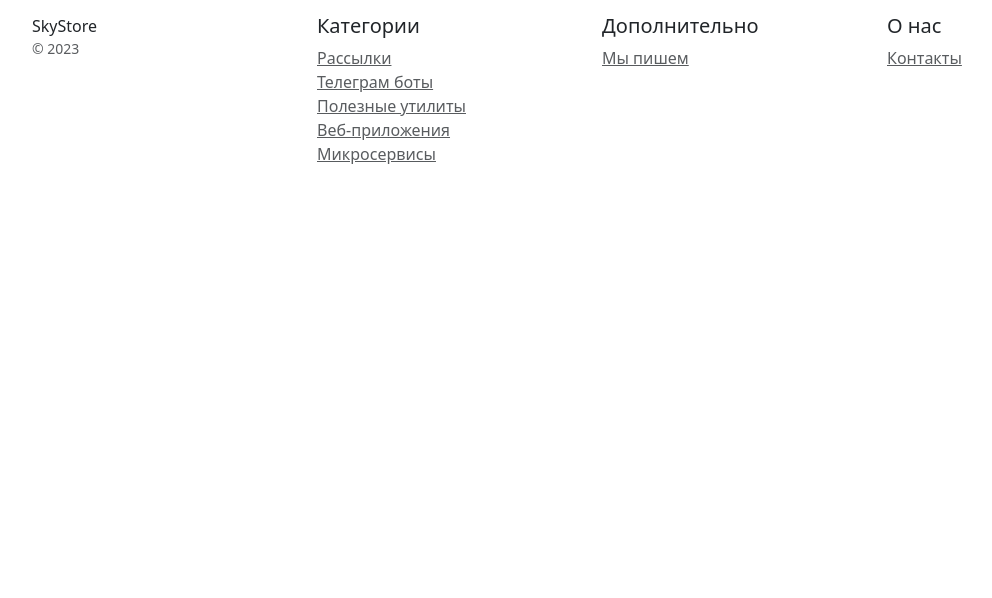
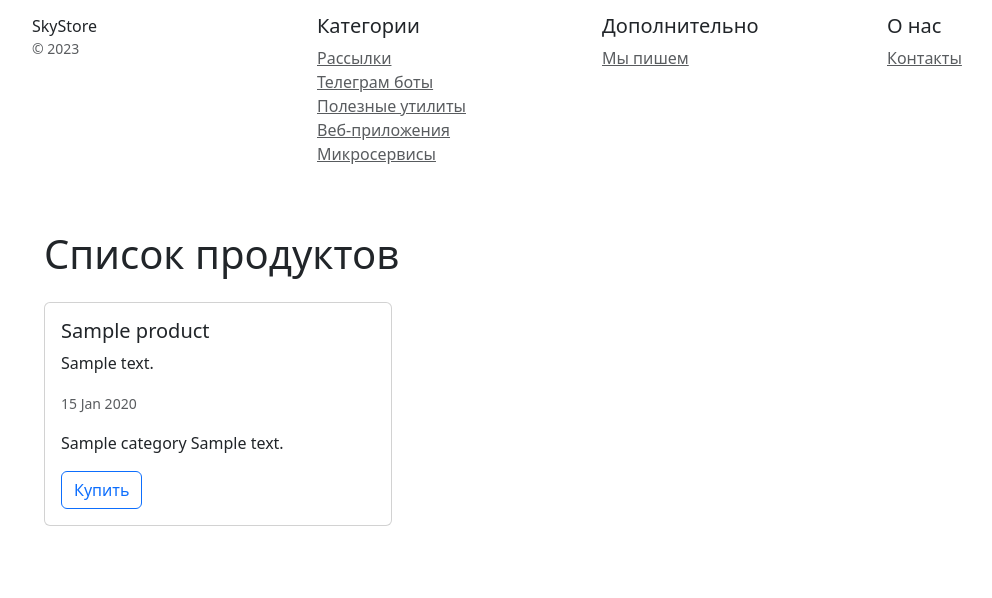
Before and after one commit to Polyaaaaaa/gjango_homework_1, a Django app: template catalog/templates/home.html in a window 1280 px wide. Shown: the part 780-1378 px from the top of the page, without its empty margins (50-1042 px from the left). Before the commit the page ends 944 px from the top, so only its background shows below. Run offline with Django 5.2, Linux system fonts and the light colour scheme; the template is opened without the code that fills it: values that come from a table or form of the project are taken from there, others are empty; tables that the repository leaves empty hold one stand-in row (values such as "Sample post"); some libraries are stand-ins or nearby versions.

Commit message:
final commit

```diff
--- a/catalog/models.py
+++ b/catalog/models.py
@@ -11,6 +11,7 @@ class Category(models.Model):
         verbose_name = 'категория'
         verbose_name_plural = 'категории'
         ordering = ['name', 'description']
+
 
 class Product(models.Model):
     name = models.CharField(max_length=150, verbose_name='Имя продукта')
--- a/catalog/templates/home.html
+++ b/catalog/templates/home.html
@@ -71,12 +71,30 @@
                 </ul>
             </div>
         </div>
+        <div class="container mt-5">
+            <h1 class="mb-4">Список продуктов</h1>
+            <div class="row">
+                {% for product in products %}
+                    <div class="col-md-4">
+                        <div class="card mb-4 box-shadow">
+                            <div class="card-body">
+                                <h5 class="card-title">{{ product.name }}</h5>
+                                <p class="card-text">{{ product.description|truncatewords:20 }}</p>
+                                <p class="card-text"><small class="text-muted">{{ product.created_at|date:"d M Y" }}</small></p>
+                                <p class="card-text">{{ product.category }}</p>
+                                <button type="button" class="btn btn-outline-primary">Купить</button>
+                            </div>
+                        </div>
+                    </div>
+                {% endfor %}
+            </div>
+        </div>
     </footer>
 </div>
 
 <!-- Подключение Bootstrap JS и зависимостей -->
 <script src="https://code.jquery.com/jquery-3.5.1.slim.min.js"></script>
 <script src="https://cdn.jsdelivr.net/npm/@popperjs/core@2.5.4/dist/umd/popper.min.js"></script>
-<script src="js/bootstrap.min.js"></script>
+<script src="https://cdn.jsdelivr.net/npm/bootstrap@5.3.0-alpha1/dist/js/bootstrap.min.js"></script>
 </body>
 </html>
--- a/catalog/urls.py
+++ b/catalog/urls.py
@@ -5,4 +5,6 @@ from . import views
 urlpatterns = [
     path('', views.home, name='home'),  # URL для главной страницы
     path('contacts/', views.contacts, name='contacts'),  # URL для страницы контактов
+    path('products/', views.products_list, name='products_list'),  # URL для списка продуктов
+    path('products/<int:product_id>/', views.product_detail, name='product_detail'),  # URL для деталей продукта
 ]
```
Also changed, not shown: catalog/templates/catalog/product_detail.html (added, +19 -0 lines), catalog/templates/catalog/products_list.html (added, +24 -0 lines), catalog/views.py (+15 -2 lines), config/settings.py (+11 -10 lines).
